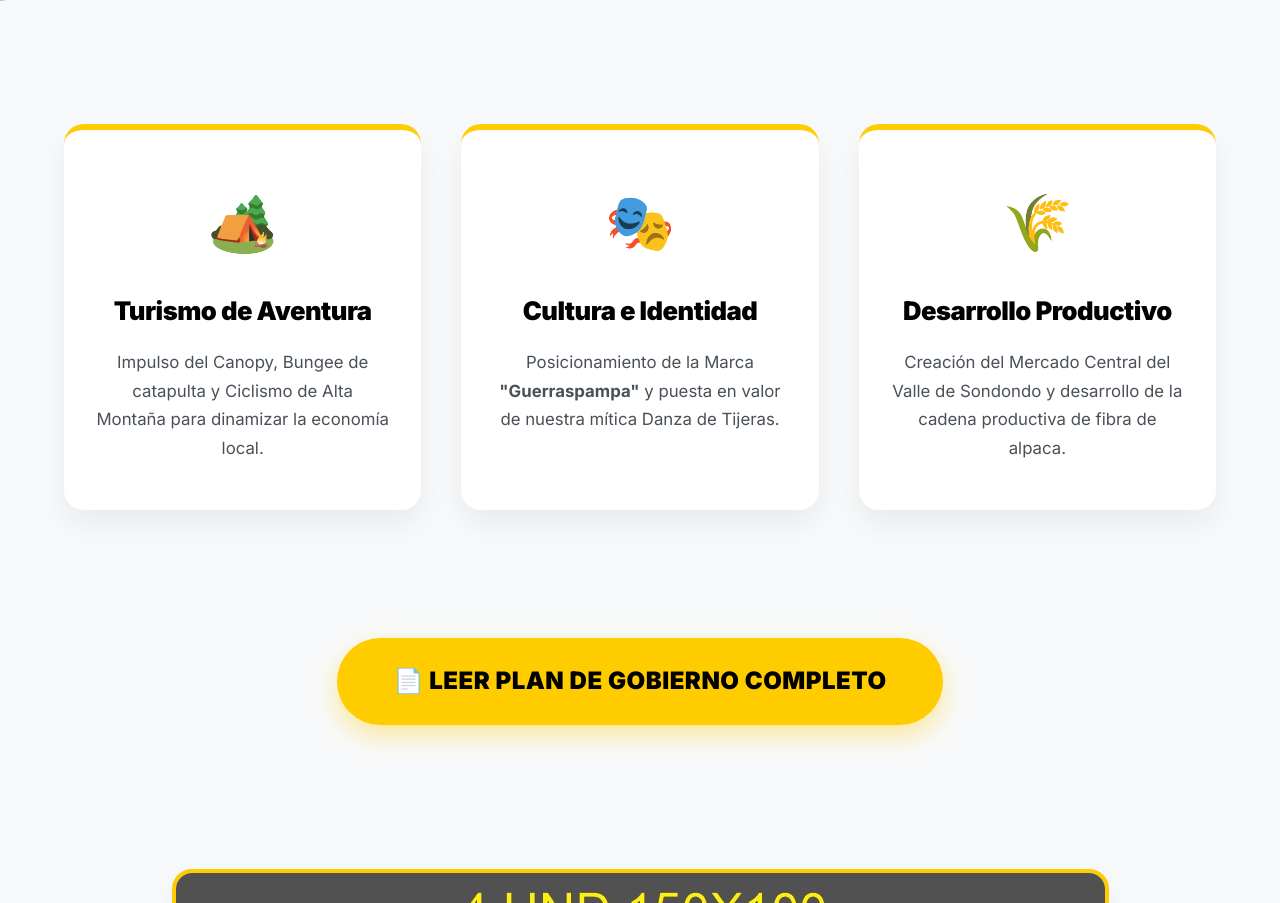
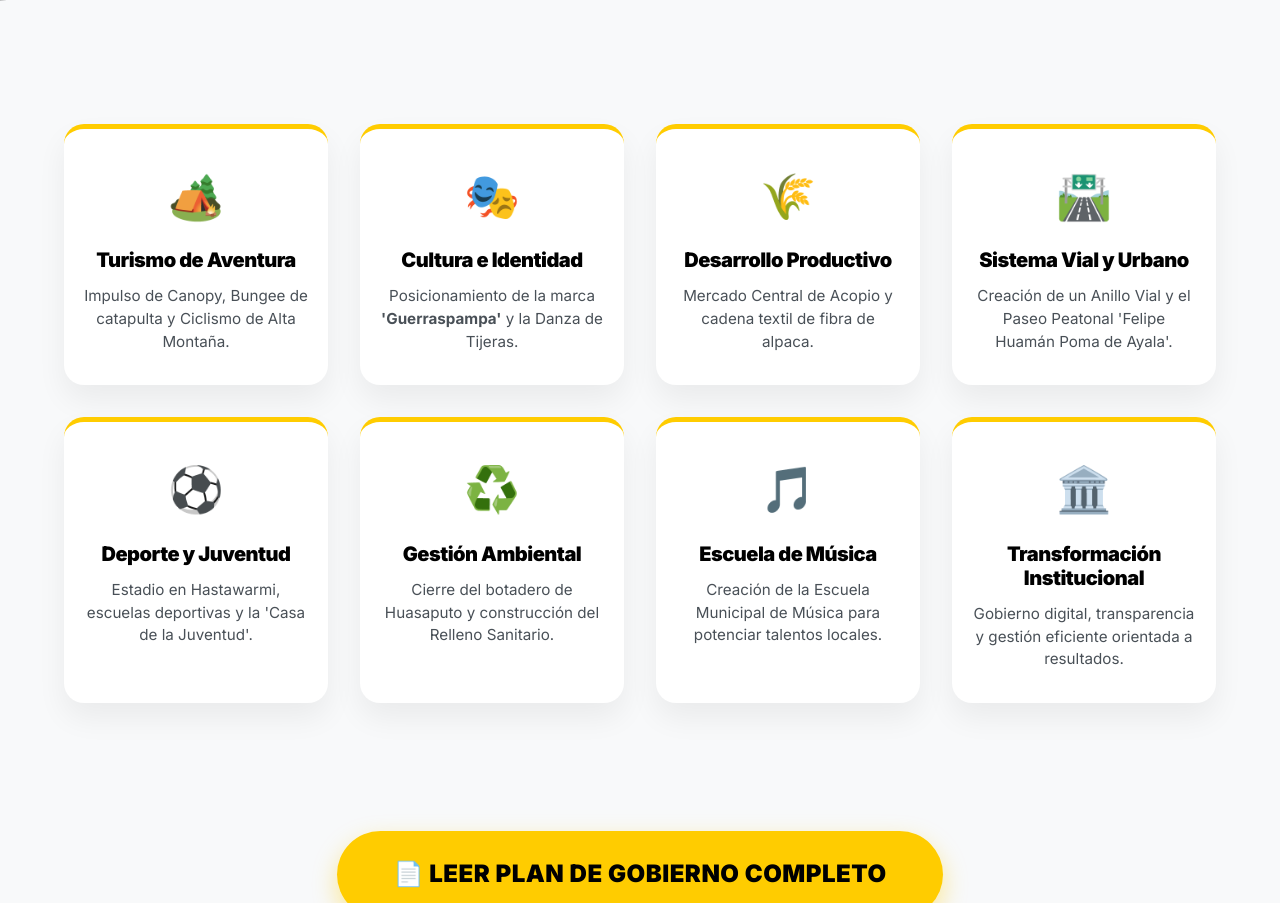
Before and after one commit to ros-arango/PLAN_DE_GOBIERNO, a plain HTML site: page index.html in a window 1280 px wide. Shown: the part 740-1643 px from the top of the page. Drawn offline with Linux system fonts and the light colour scheme.

Commit message:
Update index.html with 8 proposals grid

```diff
--- a/index.html
+++ b/index.html
@@ -149,20 +149,23 @@
 
         .grid-pilares {
             display: grid;
-            grid-template-columns: 1fr;
-            gap: 2.5rem;
+            grid-template-columns: repeat(2, 1fr);
+            gap: 1.2rem;
         }
 
         .tarjeta-pilar {
             background-color: var(--blanco);
             border-radius: var(--radio-bordes);
-            padding: 3rem 2rem;
+            padding: 2rem 1.2rem;
             text-align: center;
             box-shadow: var(--sombra-suave);
             transition: var(--transicion);
-            border-top: 6px solid var(--amarillo);
+            border-top: 5px solid var(--amarillo);
             position: relative;
             overflow: hidden;
+            display: flex;
+            flex-direction: column;
+            justify-content: flex-start;
         }
 
         .tarjeta-pilar::before {
@@ -178,8 +181,8 @@
         }
 
         .tarjeta-pilar:hover {
-            transform: translateY(-8px);
-            box-shadow: 0 20px 40px rgba(0,0,0,0.1);
+            transform: translateY(-6px);
+            box-shadow: 0 15px 30px rgba(0,0,0,0.08);
         }
 
         .tarjeta-pilar:hover::before {
@@ -187,8 +190,8 @@
         }
 
         .pilar-icono {
-            font-size: 3.5rem;
-            margin-bottom: 1.5rem;
+            font-size: 2.8rem;
+            margin-bottom: 1rem;
             display: inline-block;
             transition: transform 0.3s ease;
         }
@@ -198,17 +201,18 @@
         }
 
         .pilar-titulo {
-            font-size: 1.6rem;
+            font-size: 1.25rem;
             font-weight: 900;
             color: var(--negro);
-            margin-bottom: 1rem;
+            margin-bottom: 0.8rem;
             letter-spacing: -0.5px;
+            line-height: 1.2;
         }
 
         .pilar-texto {
             color: var(--texto-muted);
-            font-size: 1.05rem;
-            line-height: 1.7;
+            font-size: 0.95rem;
+            line-height: 1.5;
         }
 
         /* ----- LLAMADO A LA ACCIÓN (CTA) ----- */
@@ -274,7 +278,7 @@
             .candidato-cargo { font-size: 1.2rem; }
             .slogan-principal { font-size: 3.5rem; }
             .slogan-secundario { font-size: 1.8rem; }
-            .grid-pilares { grid-template-columns: repeat(3, 1fr); }
+            .grid-pilares { grid-template-columns: repeat(4, 1fr); gap: 2rem; }
             .btn-cta { font-size: 1.5rem; padding: 1.5rem 3.5rem; }
             footer { font-size: 1.4rem; }
         }
@@ -308,21 +312,56 @@
                 <article class="tarjeta-pilar">
                     <div class="pilar-icono">🏕️</div>
                     <h3 class="pilar-titulo">Turismo de Aventura</h3>
-                    <p class="pilar-texto">Impulso del Canopy, Bungee de catapulta y Ciclismo de Alta Montaña para dinamizar la economía local.</p>
+                    <p class="pilar-texto">Impulso de Canopy, Bungee de catapulta y Ciclismo de Alta Montaña.</p>
                 </article>
 
                 <!-- Pilar 2 -->
                 <article class="tarjeta-pilar">
                     <div class="pilar-icono">🎭</div>
                     <h3 class="pilar-titulo">Cultura e Identidad</h3>
-                    <p class="pilar-texto">Posicionamiento de la Marca <strong>"Guerraspampa"</strong> y puesta en valor de nuestra mítica Danza de Tijeras.</p>
+                    <p class="pilar-texto">Posicionamiento de la marca <strong>'Guerraspampa'</strong> y la Danza de Tijeras.</p>
                 </article>
 
                 <!-- Pilar 3 -->
                 <article class="tarjeta-pilar">
                     <div class="pilar-icono">🌾</div>
                     <h3 class="pilar-titulo">Desarrollo Productivo</h3>
-                    <p class="pilar-texto">Creación del Mercado Central del Valle de Sondondo y desarrollo de la cadena productiva de fibra de alpaca.</p>
+                    <p class="pilar-texto">Mercado Central de Acopio y cadena textil de fibra de alpaca.</p>
+                </article>
+
+                <!-- Pilar 4 -->
+                <article class="tarjeta-pilar">
+                    <div class="pilar-icono">🛣️</div>
+                    <h3 class="pilar-titulo">Sistema Vial y Urbano</h3>
+                    <p class="pilar-texto">Creación de un Anillo Vial y el Paseo Peatonal 'Felipe Huamán Poma de Ayala'.</p>
+                </article>
+
+                <!-- Pilar 5 -->
+                <article class="tarjeta-pilar">
+                    <div class="pilar-icono">⚽</div>
+                    <h3 class="pilar-titulo">Deporte y Juventud</h3>
+                    <p class="pilar-texto">Estadio en Hastawarmi, escuelas deportivas y la 'Casa de la Juventud'.</p>
+                </article>
+
+                <!-- Pilar 6 -->
+                <article class="tarjeta-pilar">
+                    <div class="pilar-icono">♻️</div>
+                    <h3 class="pilar-titulo">Gestión Ambiental</h3>
+                    <p class="pilar-texto">Cierre del botadero de Huasaputo y construcción del Relleno Sanitario.</p>
+                </article>
+
+                <!-- Pilar 7 -->
+                <article class="tarjeta-pilar">
+                    <div class="pilar-icono">🎵</div>
+                    <h3 class="pilar-titulo">Escuela de Música</h3>
+                    <p class="pilar-texto">Creación de la Escuela Municipal de Música para potenciar talentos locales.</p>
+                </article>
+
+                <!-- Pilar 8 -->
+                <article class="tarjeta-pilar">
+                    <div class="pilar-icono">🏛️</div>
+                    <h3 class="pilar-titulo">Transformación Institucional</h3>
+                    <p class="pilar-texto">Gobierno digital, transparencia y gestión eficiente orientada a resultados.</p>
                 </article>
 
             </div>
```
